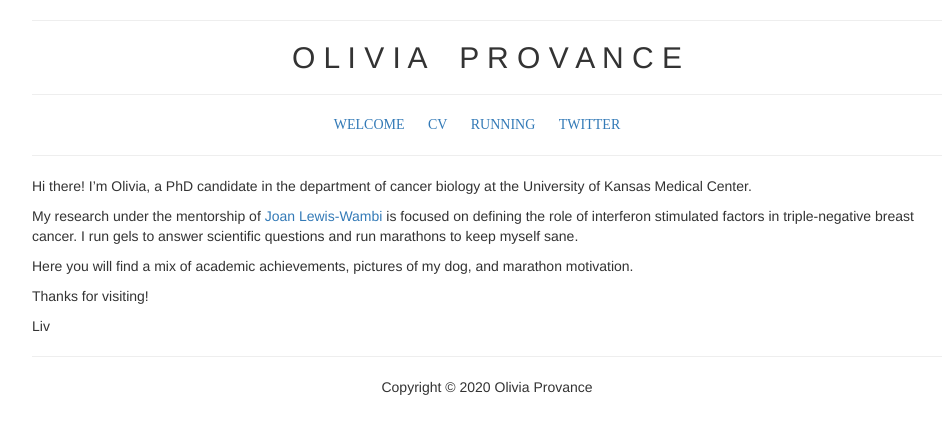
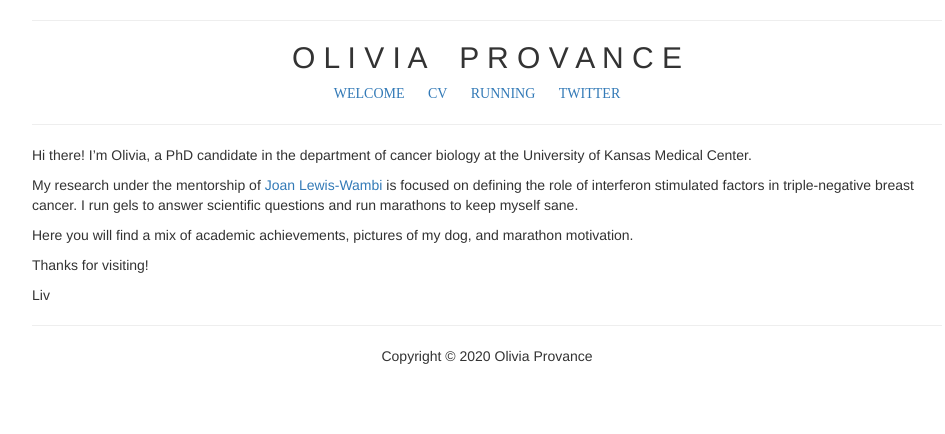
Before and after one commit to livprovance/oliviaprovance.github.io, a Jekyll site: the page index.html, which Jekyll copies as it is, in a window 1280 px wide. Shown: the top 434 px of the page, without its empty margins (153-1098 px from the left). Built offline with Jekyll 4.4.1, drawn with Linux system fonts in a browser that asks for light colours.

Commit message:
Update index.html

```diff
--- a/index.html
+++ b/index.html
@@ -373,9 +373,6 @@ summary {
 <hr />
 <center>
 <h1 class="title toc-ignore"> O L I V I A &nbsp;&nbsp; P R O V A N C E </h1>
-  </center>
-<hr />
-<center>
 <nav>
 <ul>
 <li>
```
